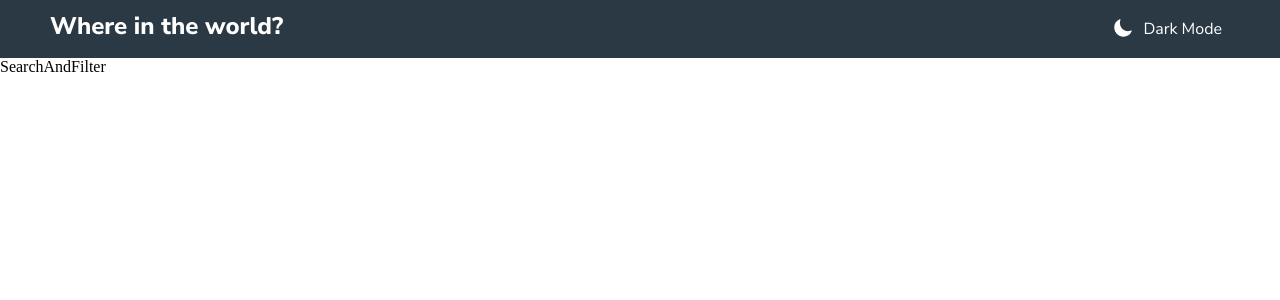
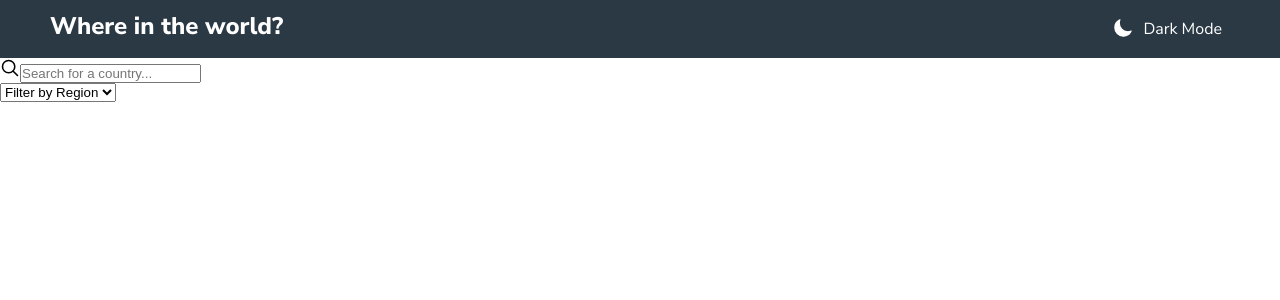
Before and after one commit to yoga1234/countries-api, a React (Create React App) app: page / in a window 1280 px wide. Shown: the top 300 px of the page. Built offline with nearby package versions, Linux system fonts and the light colour scheme.

Commit message:
initial code for search and filter bar

```diff
--- a/src/assets/index.js
+++ b/src/assets/index.js
@@ -1,4 +1,6 @@
 import moonOutline from "./moon-outline.svg";
 import moonOutlineWhite from "./moon-outline-white.svg";
+import searchOutline from "./search-outline.svg";
+import searchOutlineWhite from "./search-outline-white.svg";
 
-export { moonOutline, moonOutlineWhite };
+export { moonOutline, moonOutlineWhite, searchOutline, searchOutlineWhite };
--- a/src/components/navbar/Navbar.js
+++ b/src/components/navbar/Navbar.js
@@ -1,7 +1,7 @@
 import React from "react";
 
 import "./Navbar.css";
-import { moonOutline, moonOutlineWhite } from "../../assets";
+import { moonOutlineWhite } from "../../assets";
 
 const Navbar = () => {
   return (
--- a/src/components/searchAndFilter/SearchAndFilter.css
+++ b/src/components/searchAndFilter/SearchAndFilter.css
@@ -0,0 +1,4 @@
+.search-bar form img {
+  width: 20px;
+  height: 20px;
+}
--- a/src/components/searchAndFilter/SearchAndFilter.js
+++ b/src/components/searchAndFilter/SearchAndFilter.js
@@ -1,7 +1,31 @@
 import React from "react";
 
+import "./SearchAndFilter.css";
+import { searchOutline } from "../../assets";
+
 const SearchAndFilter = () => {
-  return <div>SearchAndFilter</div>;
+  return (
+    <div className="search-container">
+      <div className="search-bar">
+        <form>
+          <img src={searchOutline} alt="" />
+          <input type="text" placeholder="Search for a country..." />
+        </form>
+      </div>
+      <div className="filter-bar">
+        <select name="regionfilter">
+          <option value="" disabled selected hidden>
+            Filter by Region
+          </option>
+          <option value="Africa">Africa</option>
+          <option value="Africa">America</option>
+          <option value="Africa">Asia</option>
+          <option value="Africa">Europe</option>
+          <option value="Africa">Oceania</option>
+        </select>
+      </div>
+    </div>
+  );
 };
 
 export default SearchAndFilter;
```
Also changed, not shown: src/assets/search-outline-white.svg (added), src/assets/search-outline.svg (added).
